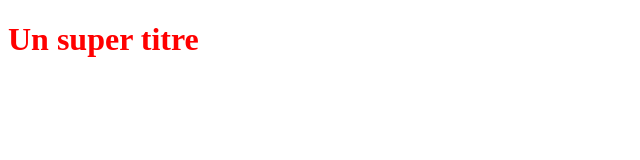
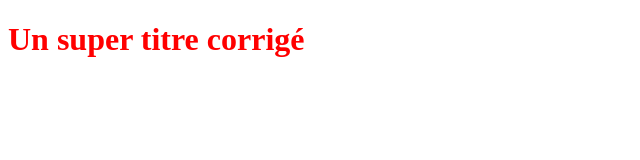
Before and after one commit to JackVALchris/GitCourseProject, a plain HTML site: page index.html in a window 1280 px wide. Shown: the whole page, without its empty margins (0-640 px from the left). Drawn offline with Linux system fonts and the light colour scheme.

Commit message:
modification du titre h1

```diff
--- a/index.html
+++ b/index.html
@@ -7,6 +7,6 @@
     <link rel="stylesheet" type ="text/css" href="style.css">
 </head>
 <body>
-    <h1>Un super titre</h1>
+    <h1>Un super titre corrigé</h1>
 </body>
 </html>
```
